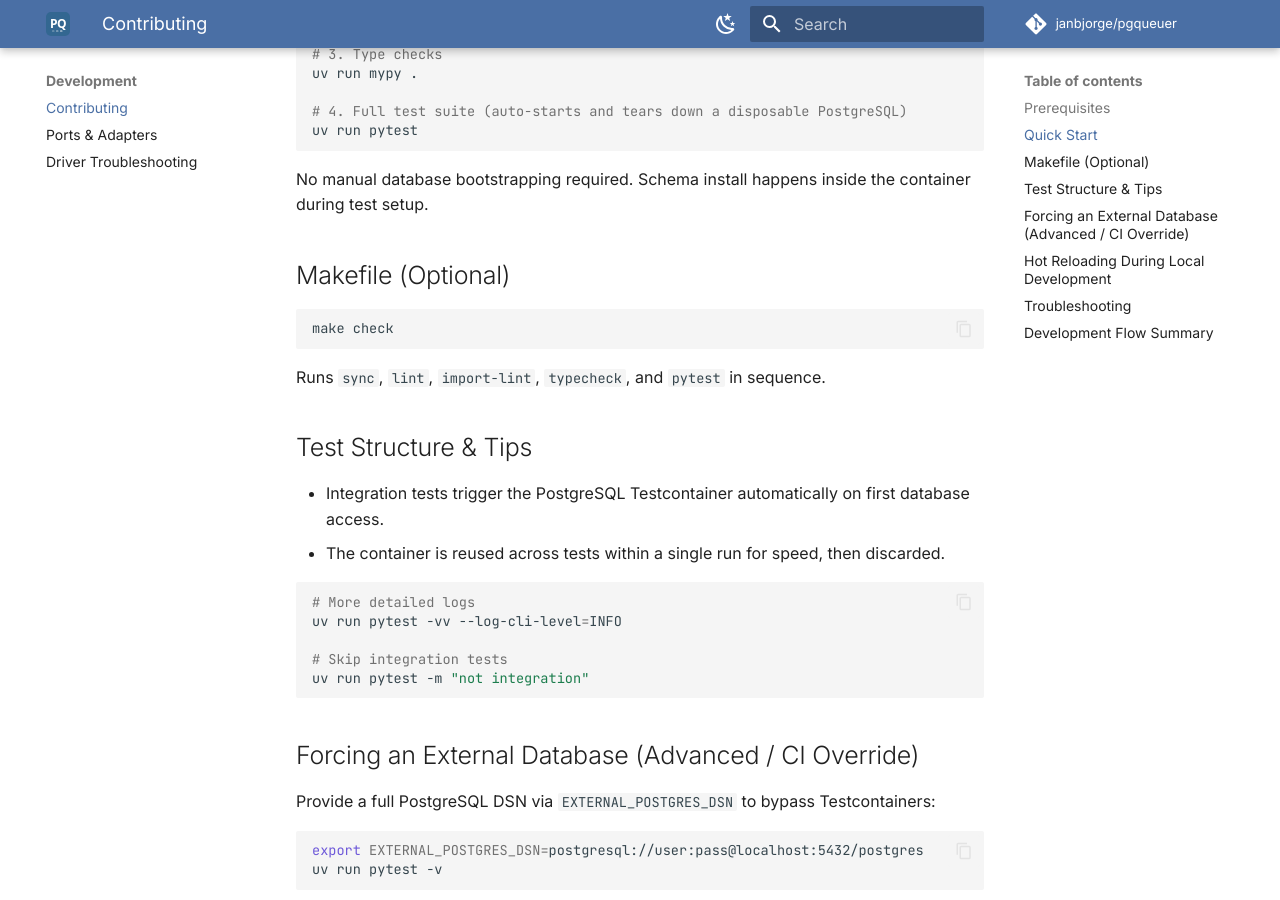
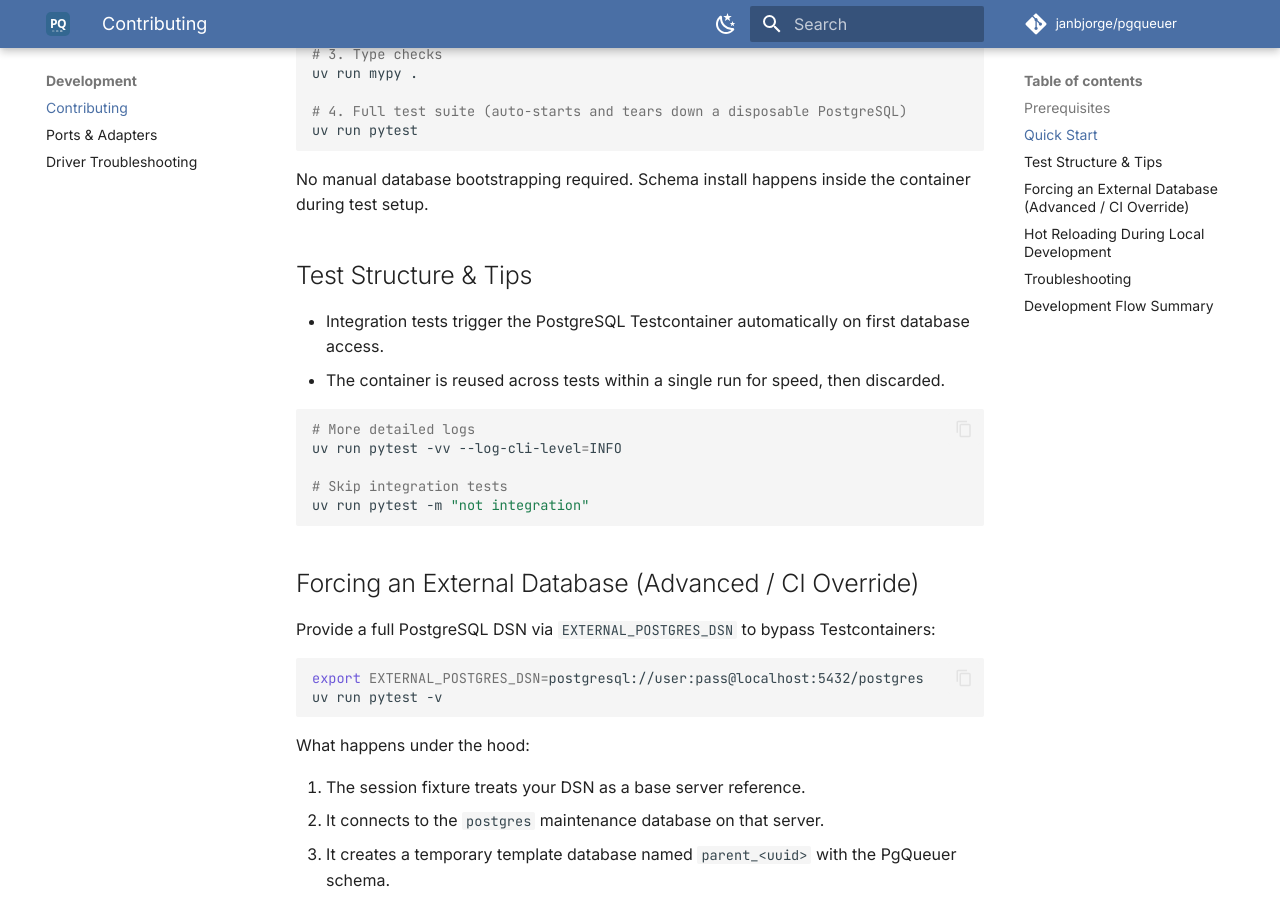
Before and after one commit to janbjorge/pgqueuer, an MkDocs documentation site: the page built from docs/development/development.md, in a window 1280 px wide and 900 px high, scrolled down 659 px. Built offline with MkDocs 1.6.1 and Material for MkDocs 9.7.7, drawn with Linux system fonts in a browser that asks for light colours; comment, search, counter and statistics services are not loaded.

Commit message:
chore: remove Makefile and update docs to use direct uv commands (#718)

````diff
--- a/docs/development/development.md
+++ b/docs/development/development.md
@@ -30,13 +30,6 @@
 No manual database bootstrapping required. Schema install happens inside the container
 during test setup.
 
-## Makefile (Optional)
-
-```bash
-make check
-```
-
-Runs `sync`, `lint`, `import-lint`, `typecheck`, and `pytest` in sequence.
 
 ## Test Structure & Tips
 
````
Also changed, not shown: AGENTS.md (+1 -1 lines), CONTRIBUTING.md (+3 -5 lines), README.md (+2 -2 lines), .github/pull_request_template.md, 1 other file.
